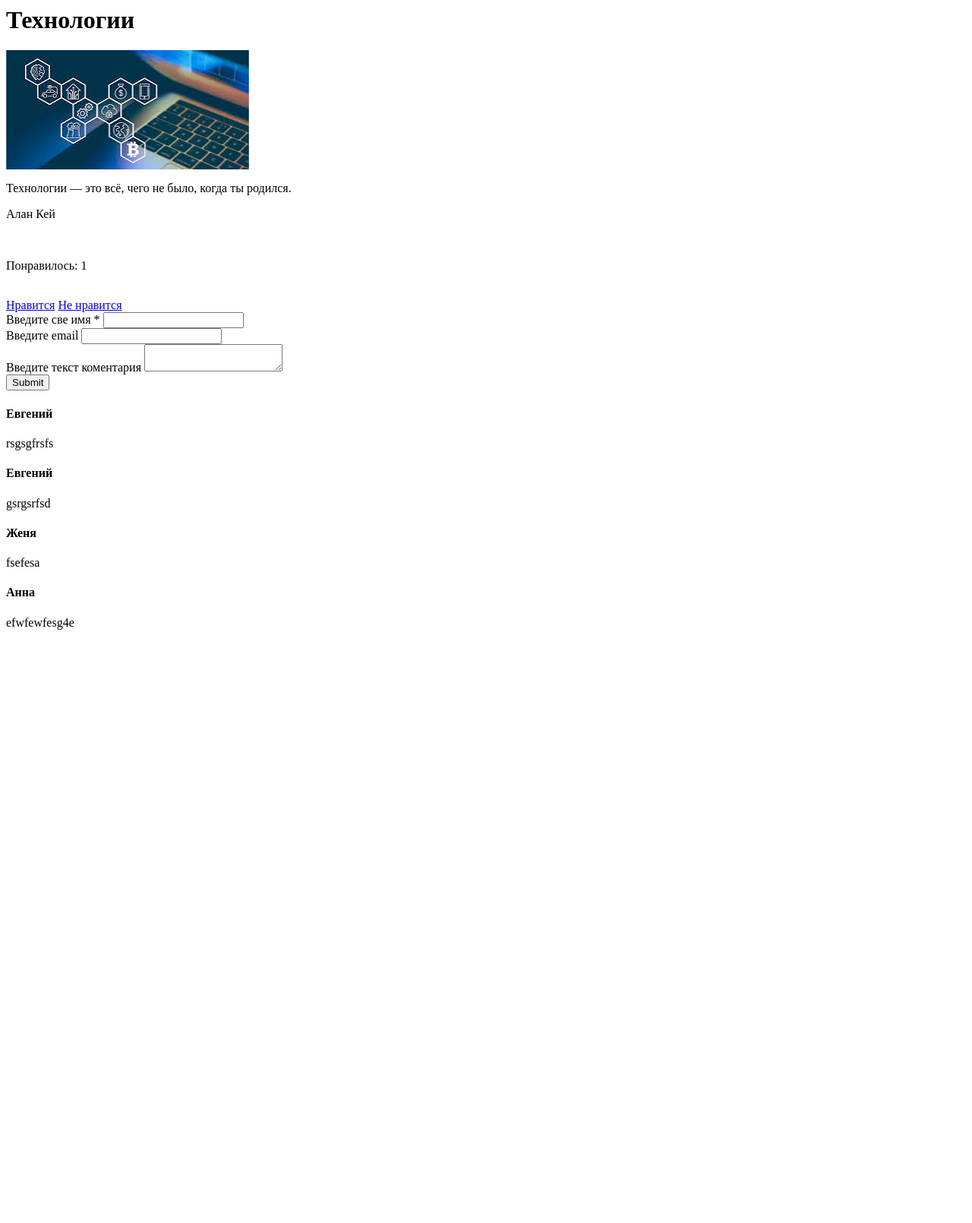
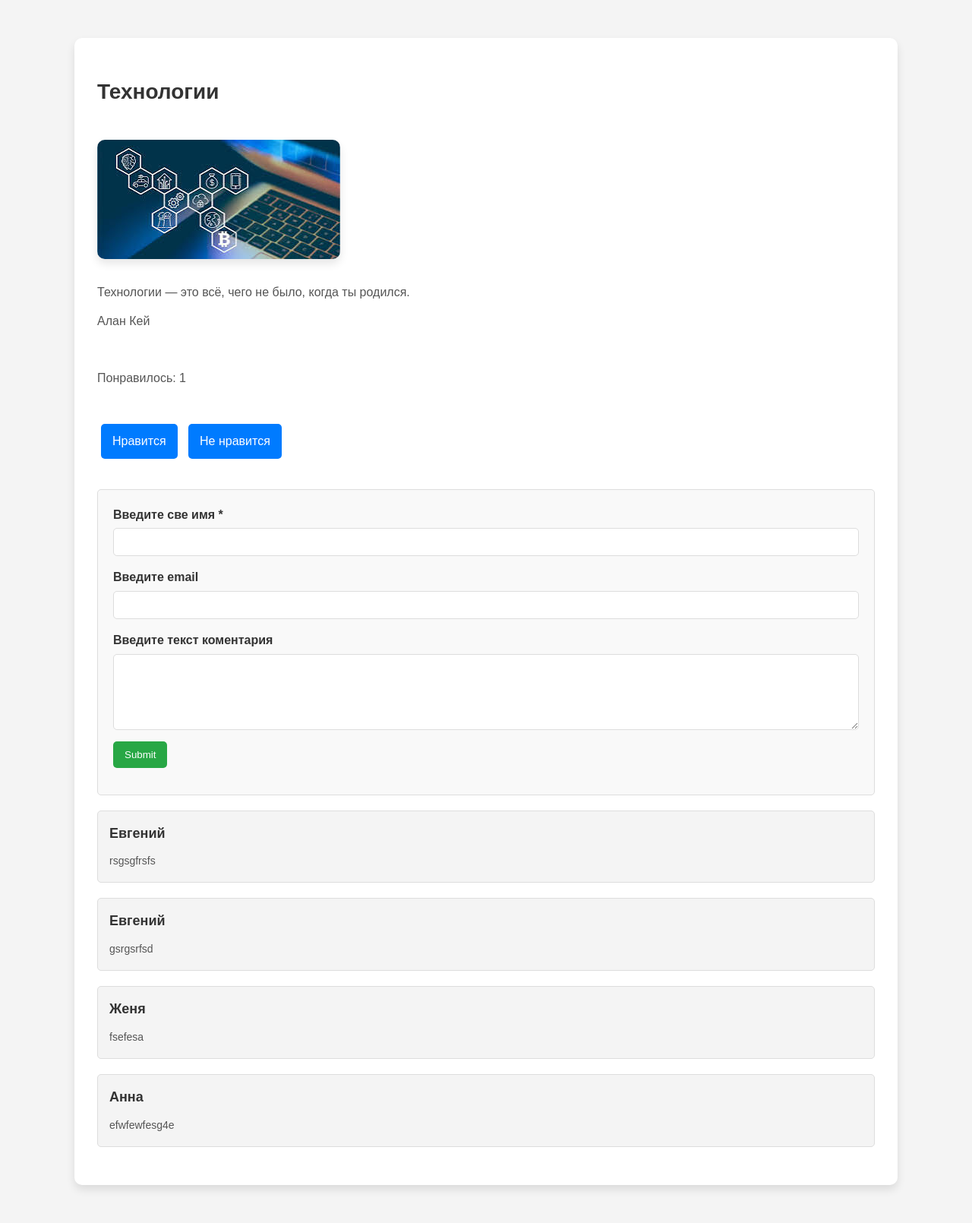
Before and after one commit to Jekov-Evgen/MINI_BLOG, a Django app: template mini_blog/templates/blog/detail_post.html in a window 1280 px wide. Shown: the whole page at 76% size. Before the commit the page ends 829 px from the top, so only its background shows below. Run offline with Django 4.2, Linux system fonts and the light colour scheme; the template is opened without the code that fills it: values that come from a table or form of the project are taken from there, others are empty; data comes from the database, SQL or seed files in the repository.

Commit message:
Добавление стилей

```diff
--- a/mini_blog/blog/static/blog/css/detail.css
+++ b/mini_blog/blog/static/blog/css/detail.css
@@ -0,0 +1,151 @@
+body {
+    font-family: Arial, sans-serif;
+    background-color: #f4f4f4;
+    margin: 0;
+    padding: 0;
+    color: #333333;
+    line-height: 1.6;
+}
+
+.post {
+    width: 80%;
+    margin: 50px auto;
+    padding: 30px;
+    background-color: #ffffff;
+    box-shadow: 0 6px 12px rgba(0, 0, 0, 0.1);
+    border-radius: 10px;
+    transition: transform 0.3s ease-in-out, box-shadow 0.3s ease-in-out;
+}
+
+.post:hover {
+    transform: translateY(-10px);
+    box-shadow: 0 12px 24px rgba(0, 0, 0, 0.2);
+}
+
+h1 {
+    font-size: 28px;
+    color: #333333;
+    margin-bottom: 20px;
+    transition: color 0.3s ease-in-out;
+}
+
+img {
+    max-width: 100%;
+    height: auto;
+    margin: 20px 0;
+    border-radius: 10px;
+    box-shadow: 0 6px 12px rgba(0, 0, 0, 0.1);
+}
+
+p {
+    font-size: 16px;
+    color: #555555;
+    line-height: 1.8;
+    margin: 10px 0;
+}
+
+.post p.author_name {
+    font-size: 14px;
+    font-style: italic;
+    color: #777777;
+}
+
+a {
+    display: inline-block;
+    margin: 10px 5px;
+    padding: 10px 15px;
+    background-color: #007bff;
+    color: #ffffff;
+    text-decoration: none;
+    border-radius: 5px;
+    transition: background-color 0.3s ease-in-out;
+}
+
+a:hover {
+    background-color: #0056b3;
+}
+
+form {
+    margin-top: 30px;
+    padding: 20px;
+    background-color: #f9f9f9;
+    border: 1px solid #dddddd;
+    border-radius: 5px;
+}
+
+form div {
+    margin-bottom: 15px;
+}
+
+label {
+    display: block;
+    margin-bottom: 5px;
+    font-weight: bold;
+    color: #333333;
+}
+
+input[type="text"],
+input[type="email"],
+textarea {
+    width: 100%;
+    padding: 10px;
+    border: 1px solid #dddddd;
+    border-radius: 5px;
+    box-sizing: border-box;
+}
+
+textarea {
+    height: 100px;
+}
+
+input[type="submit"] {
+    background-color: #28a745;
+    color: #ffffff;
+    border: none;
+    padding: 10px 15px;
+    cursor: pointer;
+    border-radius: 5px;
+    transition: background-color 0.3s ease-in-out;
+}
+
+input[type="submit"]:hover {
+    background-color: #218838;
+}
+
+.comment {
+    margin: 20px 0;
+    padding: 15px;
+    background-color: #f4f4f4;
+    border: 1px solid #dddddd;
+    border-radius: 5px;
+}
+
+.comment h4 {
+    margin: 0;
+    font-size: 18px;
+    color: #333333;
+}
+
+.comment p {
+    margin: 10px 0 0;
+    font-size: 14px;
+    color: #555555;
+}
+
+.like-dislike {
+    margin-top: 20px;
+}
+
+.like-dislike a {
+    background-color: #007bff;
+    color: white;
+    padding: 10px 20px;
+    border-radius: 5px;
+    text-decoration: none;
+    margin-right: 10px;
+    transition: background-color 0.3s ease-in-out;
+}
+
+.like-dislike a:hover {
+    background-color: #0056b3;
+}
--- a/mini_blog/mini_blog/urls.py
+++ b/mini_blog/mini_blog/urls.py
@@ -6,7 +6,7 @@ from django.conf.urls.static import static
 
 urlpatterns = [
     path('admin/', admin.site.urls),
-    path('home/', include('blog.urls'))
+    path('', include('blog.urls')),
 ]
 
 if settings.DEBUG:
```
Also changed, not shown: mini_blog/blog/static/blog/css/home.css (+62 -1 lines).
